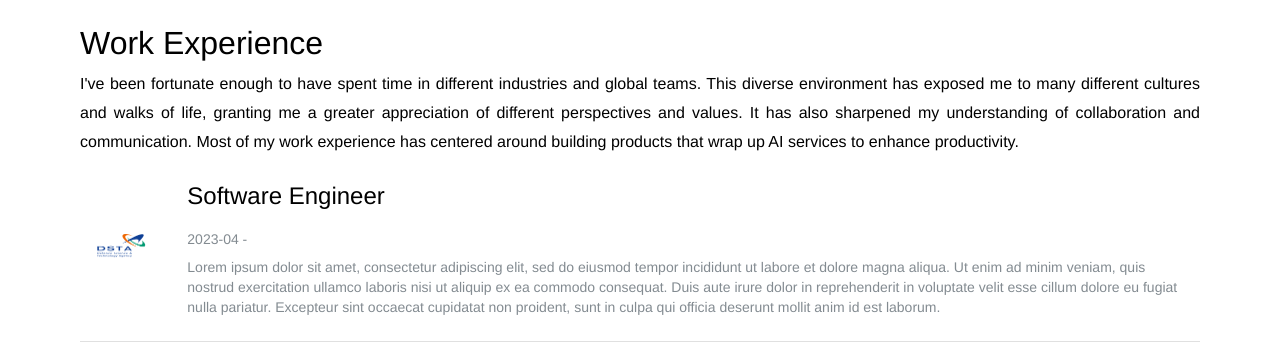
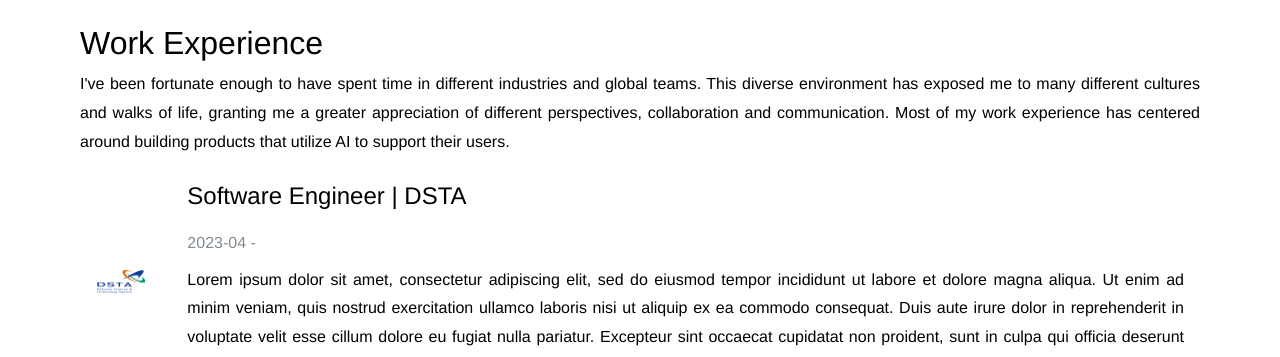
Before and after one commit to declanleeler/portfolio, a React (Vite) app: page / in a window 1280 px wide. Shown: the part 579-936 px from the top of the page. Built offline with nearby package versions, Linux system fonts and the light colour scheme.

Commit message:
Update styling and content of WorkCard

```diff
--- a/src/components/Work.tsx
+++ b/src/components/Work.tsx
@@ -18,19 +18,18 @@ const Work: FC = () => {
           I've been fortunate enough to have spent time in different industries
           and global teams. This diverse environment has exposed me to many
           different cultures and walks of life, granting me a greater
-          appreciation of different perspectives and values. It has also
-          sharpened my understanding of collaboration and communication. Most of
-          my work experience has centered around building products that wrap up
-          AI services to enhance productivity.
+          appreciation of different perspectives, collaboration and
+          communication. Most of my work experience has centered around building
+          products that utilize AI to support their users.
         </Typography>
       </Grid>
       {experiences.map((experience) => (
-        <Grid>
+        <Grid key={experience.company + experience.startDate}>
           <WorkCard
-            key={experience.company + experience.startDate}
             company={experience.company}
             title={experience.title}
             description={experience.description}
+            keyTakeaway={experience.keyTakeaway}
             startDate={experience.startDate}
             endDate={experience.endDate}
             skills={experience.skills}
--- a/src/components/WorkCard.tsx
+++ b/src/components/WorkCard.tsx
@@ -1,4 +1,4 @@
-import { Card, CardContent, Typography } from '@mui/material';
+import { Card, CardContent, Chip, Typography } from '@mui/material';
 import Grid from '@mui/material/Grid2';
 import { FC } from 'react';
 import { WorkExperience } from '../types';
@@ -7,8 +7,10 @@ const WorkCard: FC<WorkExperience> = ({
   company,
   title,
   description,
+  keyTakeaway,
   startDate,
   endDate,
+  skills,
 }) => {
   return (
     <Card>
@@ -27,14 +29,22 @@ const WorkCard: FC<WorkExperience> = ({
           </Grid>
           <Grid container direction="column" size={11}>
             <Typography gutterBottom variant="h5" component="div">
-              {title}
+              {title} | {company}
             </Typography>
-            <Typography variant="body2" sx={{ color: 'text.secondary' }}>
+            <Typography variant="body1" sx={{ color: 'text.secondary' }}>
               {startDate} - {endDate}
             </Typography>
-            <Typography variant="body2" sx={{ color: 'text.secondary' }}>
-              {description}
-            </Typography>
+            <Typography variant="body1">{description}</Typography>
+            {keyTakeaway && (
+              <Typography variant="body1">{keyTakeaway}</Typography>
+            )}
+            <Grid container spacing={1} direction="row">
+              {skills.map((skill) => (
+                <Grid>
+                  <Chip label={skill} variant="outlined" />
+                </Grid>
+              ))}
+            </Grid>
           </Grid>
         </Grid>
       </CardContent>
--- a/src/types.ts
+++ b/src/types.ts
@@ -4,6 +4,7 @@ export interface WorkExperience {
   company: string;
   title: string;
   description: string;
+  keyTakeaway?: string;
   startDate: string;
   endDate?: string;
   skills: string[];
```
